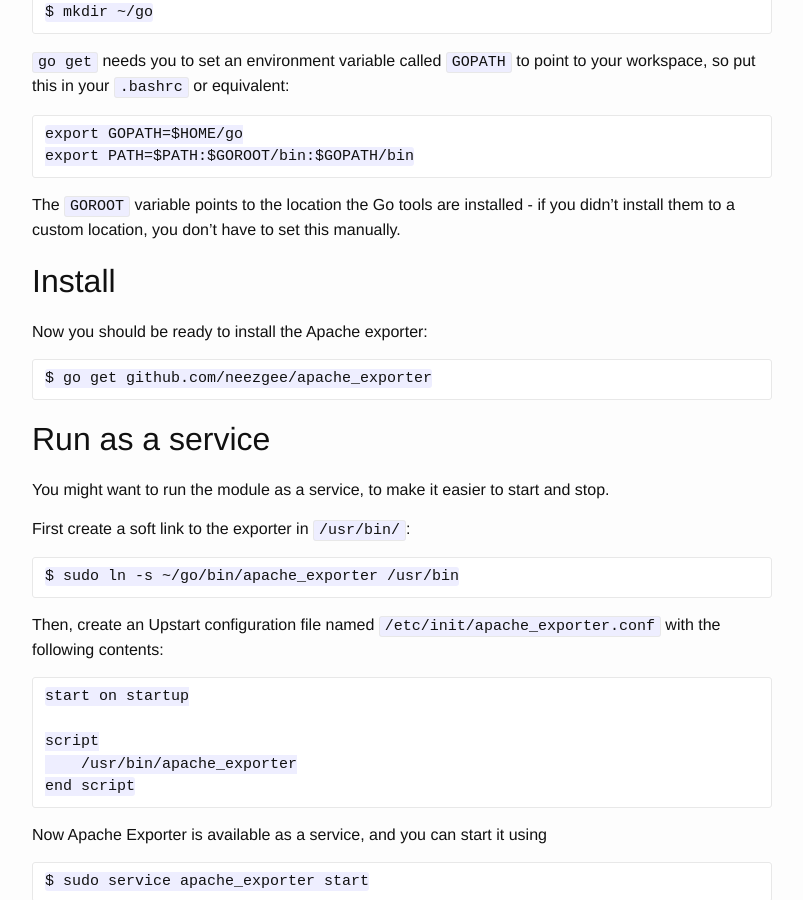
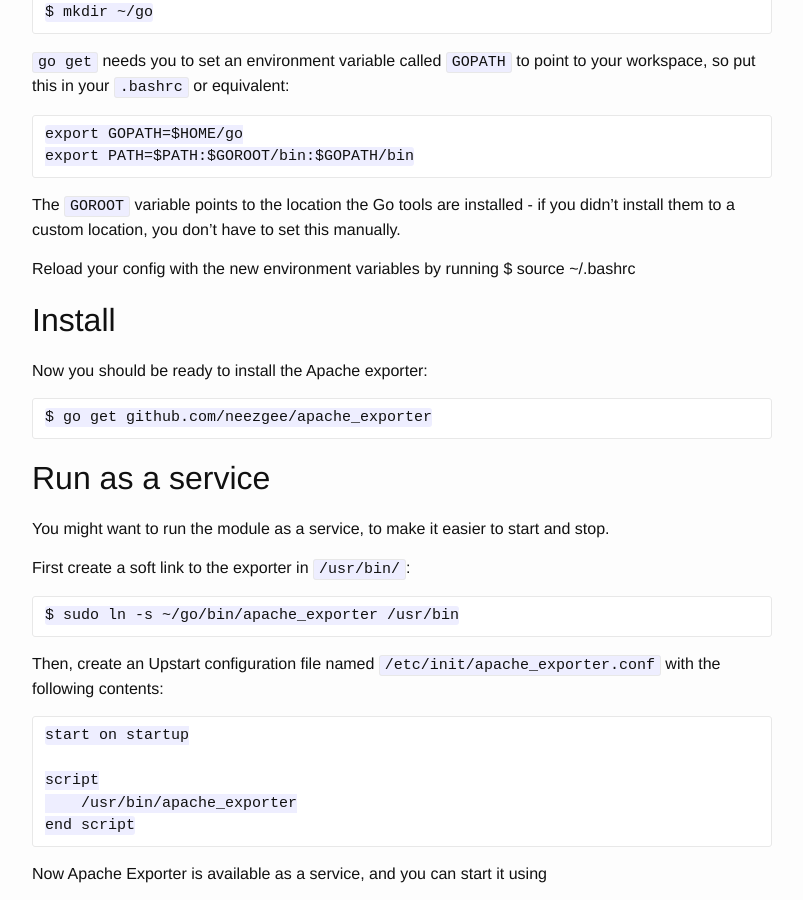
Before and after one commit to machineperson/machineperson.github.io, a Jekyll site: the page built from _posts/2016-01-04-exporting-apache-metrics-to-prometheus.markdown, in a window 1280 px wide and 900 px high, scrolled down 900 px. Shown: the whole window, without its empty margins (238-1041 px from the left). Built offline with Jekyll 4.4.1, drawn with Linux system fonts in a browser that asks for light colours.

Commit message:
Update 2016-01-04-exporting-apache-metrics-to-prometheus.markdown

```diff
--- a/_posts/2016-01-04-exporting-apache-metrics-to-prometheus.markdown
+++ b/_posts/2016-01-04-exporting-apache-metrics-to-prometheus.markdown
@@ -31,6 +31,10 @@ $ mkdir ~/go
     export PATH=$PATH:$GOROOT/bin:$GOPATH/bin
 
 The `GOROOT` variable points to the location the Go tools are installed - if you didn't install them to a custom location, you don't have to set this manually.
+
+Reload your config with the new environment variables by running
+    $ source ~/.bashrc
+
 
 ## Install
 
```
